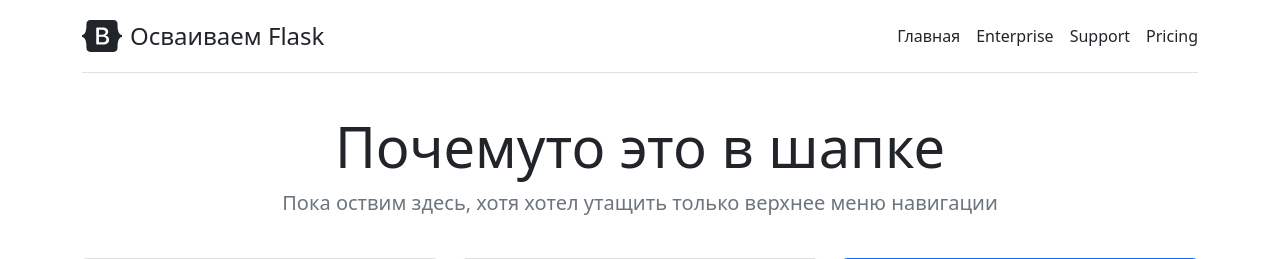
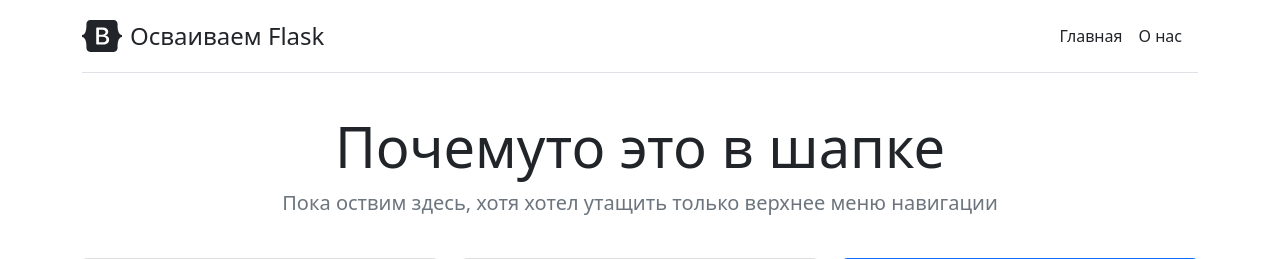
Before and after one commit to Tertelius/py_blog, a Flask app: page / in a window 1280 px wide. Shown: the top 259 px of the page. Run offline with Flask 2, Linux system fonts and the light colour scheme; some libraries are stand-ins or nearby versions.

Commit message:
Еще раз отредактировали шапку шаблона. Оформили страницу эбаут. )

```diff
--- a/templates/base.html
+++ b/templates/base.html
@@ -207,9 +207,7 @@
 
       <nav class="d-inline-flex mt-2 mt-md-0 ms-md-auto">
         <a class="me-3 py-2 text-dark text-decoration-none" href="/">Главная</a>
-        <a class="me-3 py-2 text-dark text-decoration-none" href="/about">Enterprise</a>
-        <a class="me-3 py-2 text-dark text-decoration-none" href="#">Support</a>
-        <a class="py-2 text-dark text-decoration-none" href="#">Pricing</a>
+        <a class="me-3 py-2 text-dark text-decoration-none" href="/about">О нас</a>
       </nav>
     </div>
 
```
